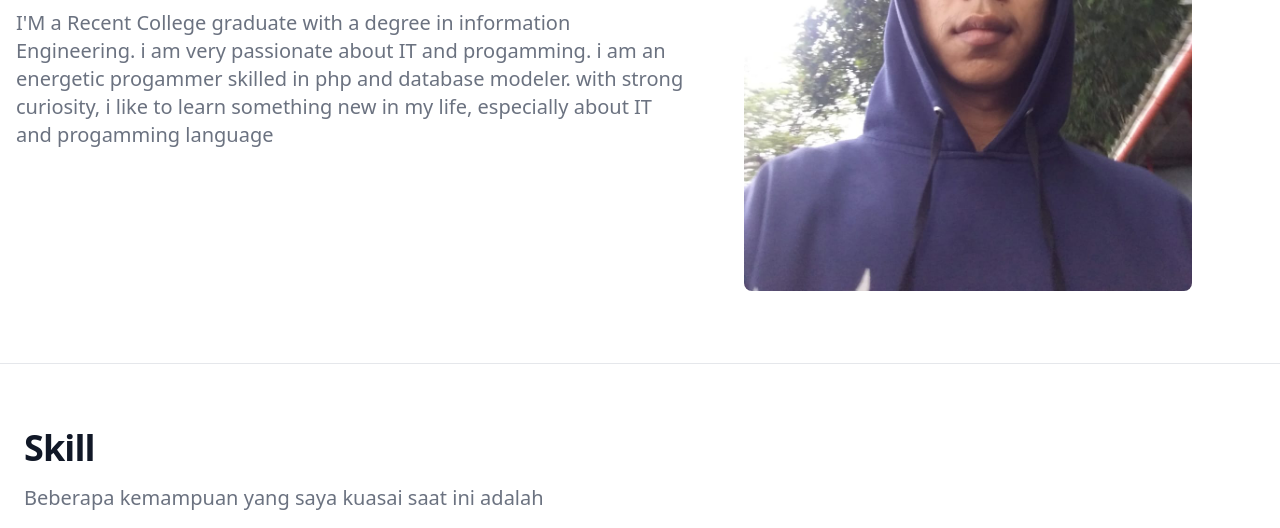
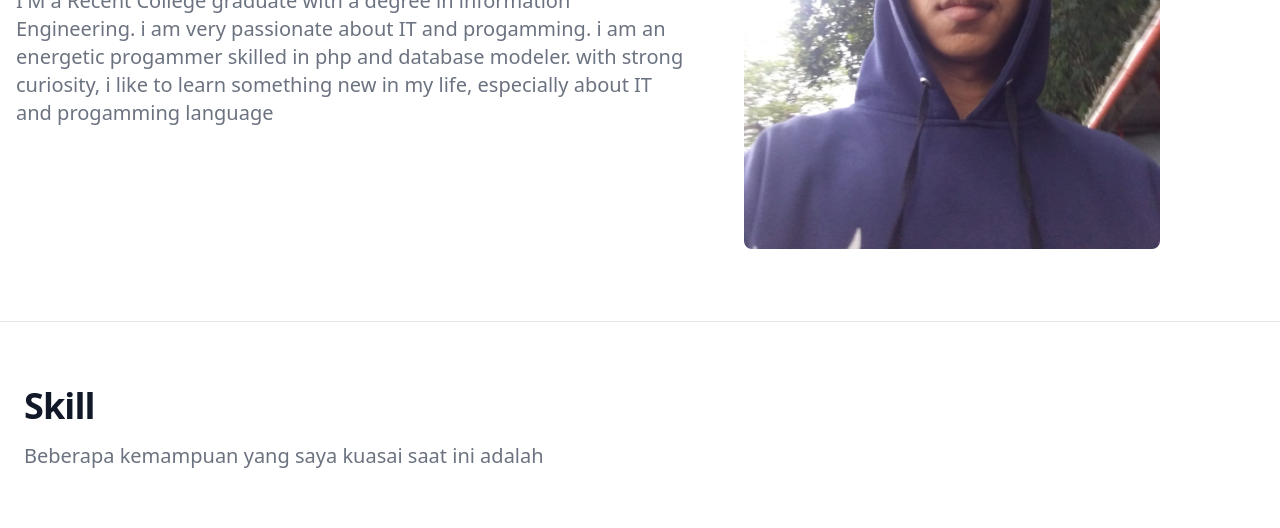
Before and after one commit to gabrielaprilyan/gabrielaprilyan, a plain HTML site: page index.html in a window 1280 px wide. Shown: the part 454-982 px from the top of the page. Drawn offline with nearby package versions, Linux system fonts and the light colour scheme; grey boxes are pictures that could not be loaded.

Commit message:
upgrade_img

```diff
--- a/index.html
+++ b/index.html
@@ -78,7 +78,7 @@
           something new in my life, especially about IT and progamming language</p>
       </div>
       <div class="lg:mt-0 lg:col-span-4 lg:flex lg:row-end-2 col-start-1 row-start-1 py-4">
-        <img src="tes.jpeg" class=" lg:rounded-lg sm:rounded-lg md:max-w-md md:rounded-lg rounded-lg max-w-sm mx-auto"
+        <img src="tes.jpeg" class="rounded-lg "
           alt="mockup">
       </div>
     </div>
```
